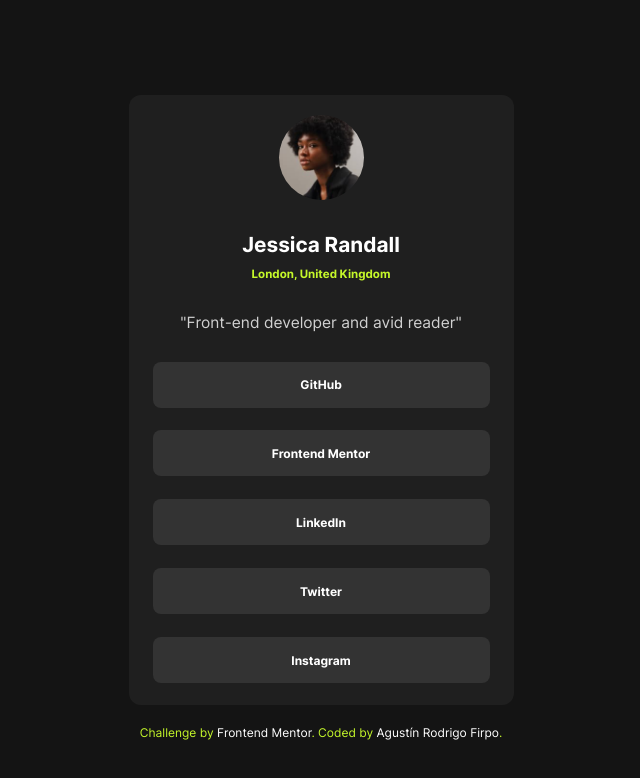
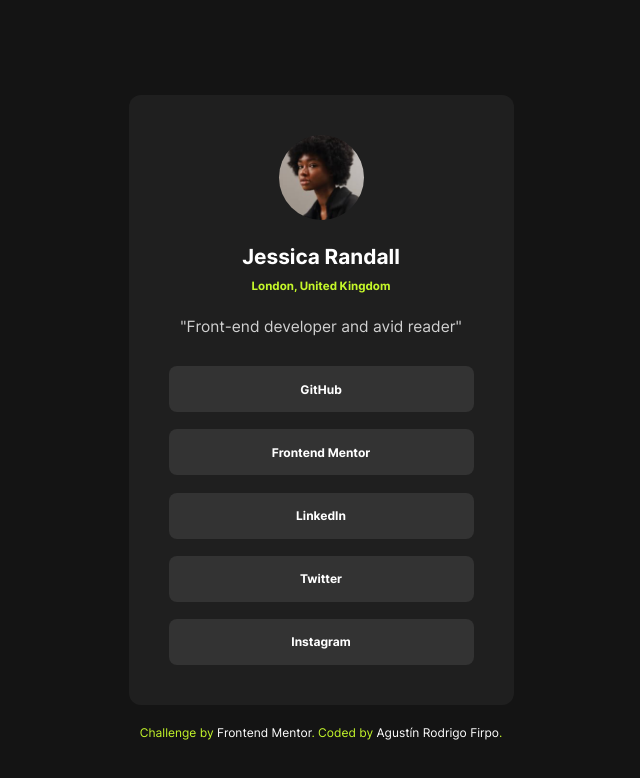
Before and after one commit to Arfirpo/social-links-profile-main, a plain HTML site: page index.html in a window 1280 px wide. Shown: the whole page, without its empty margins (319-959 px from the left). Drawn offline with Linux system fonts and the light colour scheme.

Commit message:
challenge completed 2.0

```diff
--- a/assets/style.css
+++ b/assets/style.css
@@ -54,6 +54,7 @@ body {
   border-radius: 0.75rem;
   @media (min-width: 48rem) {
     height: 38.125rem;
+    padding: 2.5rem;
   }
 }
 
```
